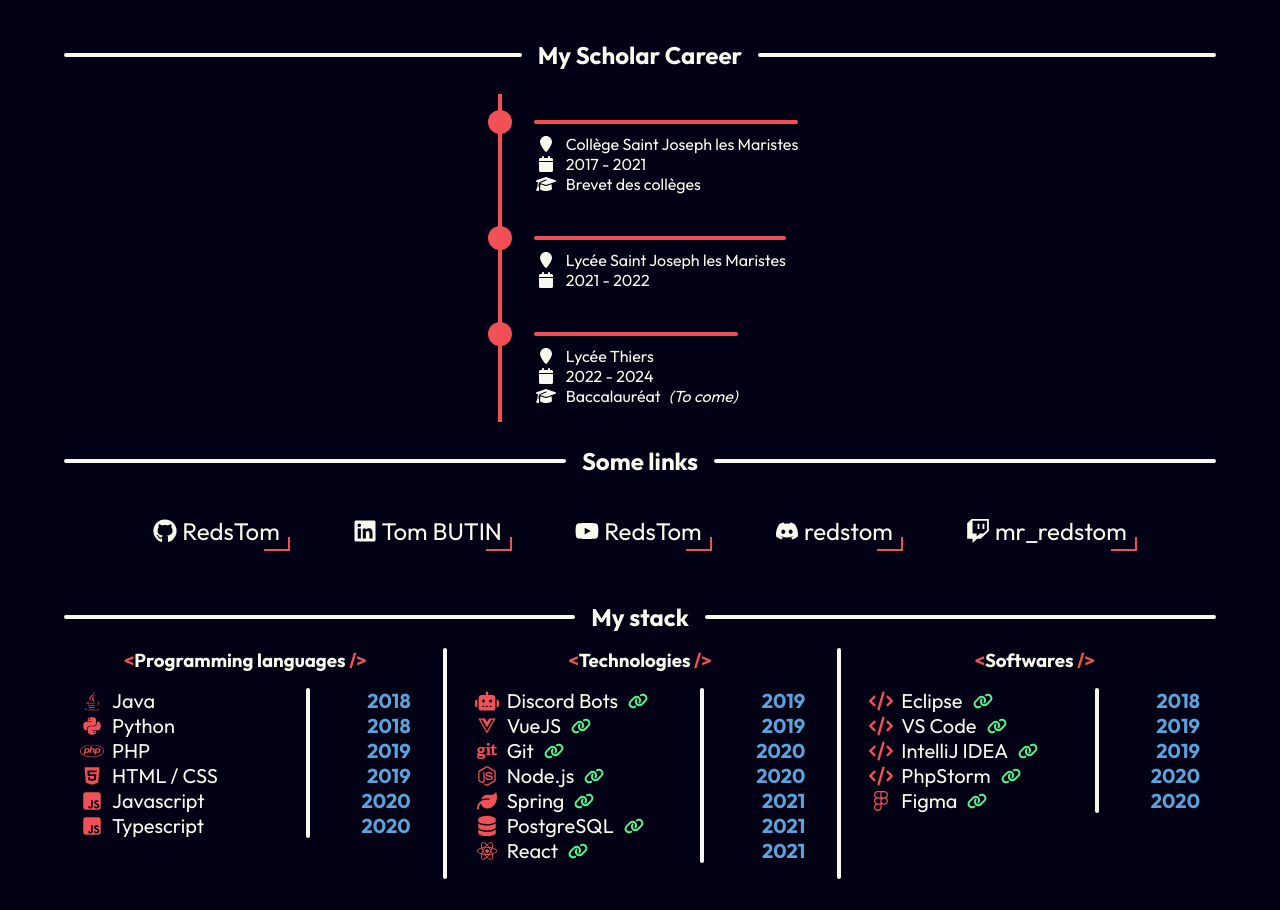
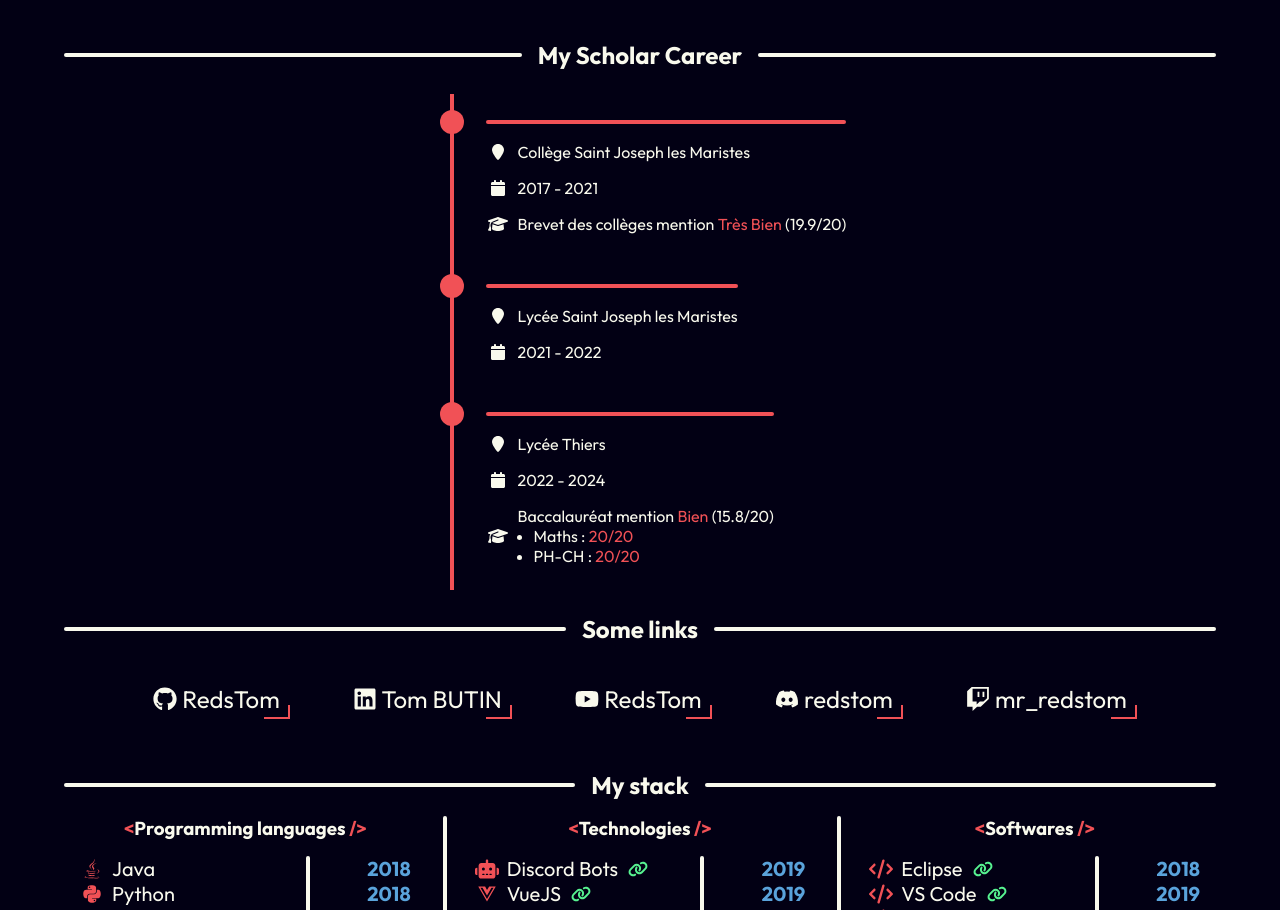
Before and after one commit to RedsTom/PersonalWebsite, a Vue app: page / in a window 1280 px wide. Shown: the part 1240-2150 px from the top of the page. Built offline with nearby package versions, Linux system fonts and the light colour scheme.

Commit message:
Modification pour faire apparaitre le baccalauréat

```diff
--- a/src/components/sections/ScholarCareer.vue
+++ b/src/components/sections/ScholarCareer.vue
@@ -19,7 +19,9 @@
         </div>
         <div class="graduation">
           <font-awesome-icon :icon="['fas', 'graduation-cap']"/>
-          Brevet des collèges
+          <span>
+            Brevet des collèges mention <u>Très Bien</u> (19.9/20)
+          </span>
         </div>
       </div>
       <div class="high-school-thiers">
@@ -43,7 +45,13 @@
         </div>
         <div class="graduation">
           <font-awesome-icon :icon="['fas', 'graduation-cap']"/>
-          Baccalauréat <i>(To come)</i>
+          <span>
+            Baccalauréat mention <u>Bien</u> (15.8/20)<br/>
+            <ul>
+              <li>Maths : <u>20/20</u></li>
+              <li>PH-CH : <u>20/20</u></li>
+            </ul>
+          </span>
         </div>
       </div>
     </div>
@@ -59,6 +67,16 @@
   justify-content: center;
 
   padding: 1.5rem;
+}
+
+u {
+  padding: 0;
+  margin: 0;
+
+  text-decoration: none;
+  color: var(--red);
+
+  display: inline-flex;
 }
 
 #experiences {
@@ -118,9 +136,19 @@
       display: flex;
       align-items: center;
 
+      padding: .5rem 0;
+
       gap: .5rem;
+
+      span {
+        display: block;
+      }
     }
+
   }
+}
+ul {
+  margin-left: 1rem;
 }
 </style>
 <style lang="scss">
```
